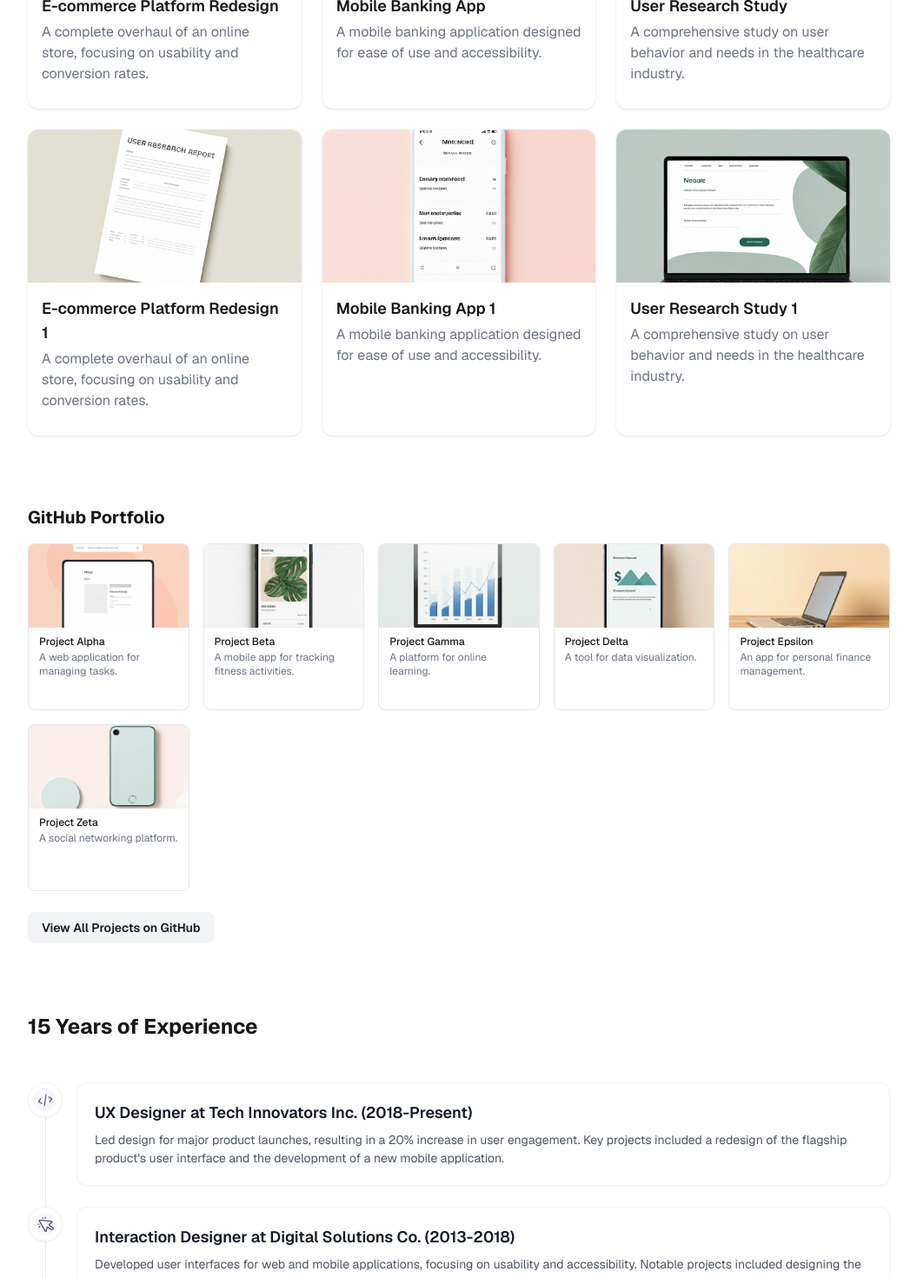
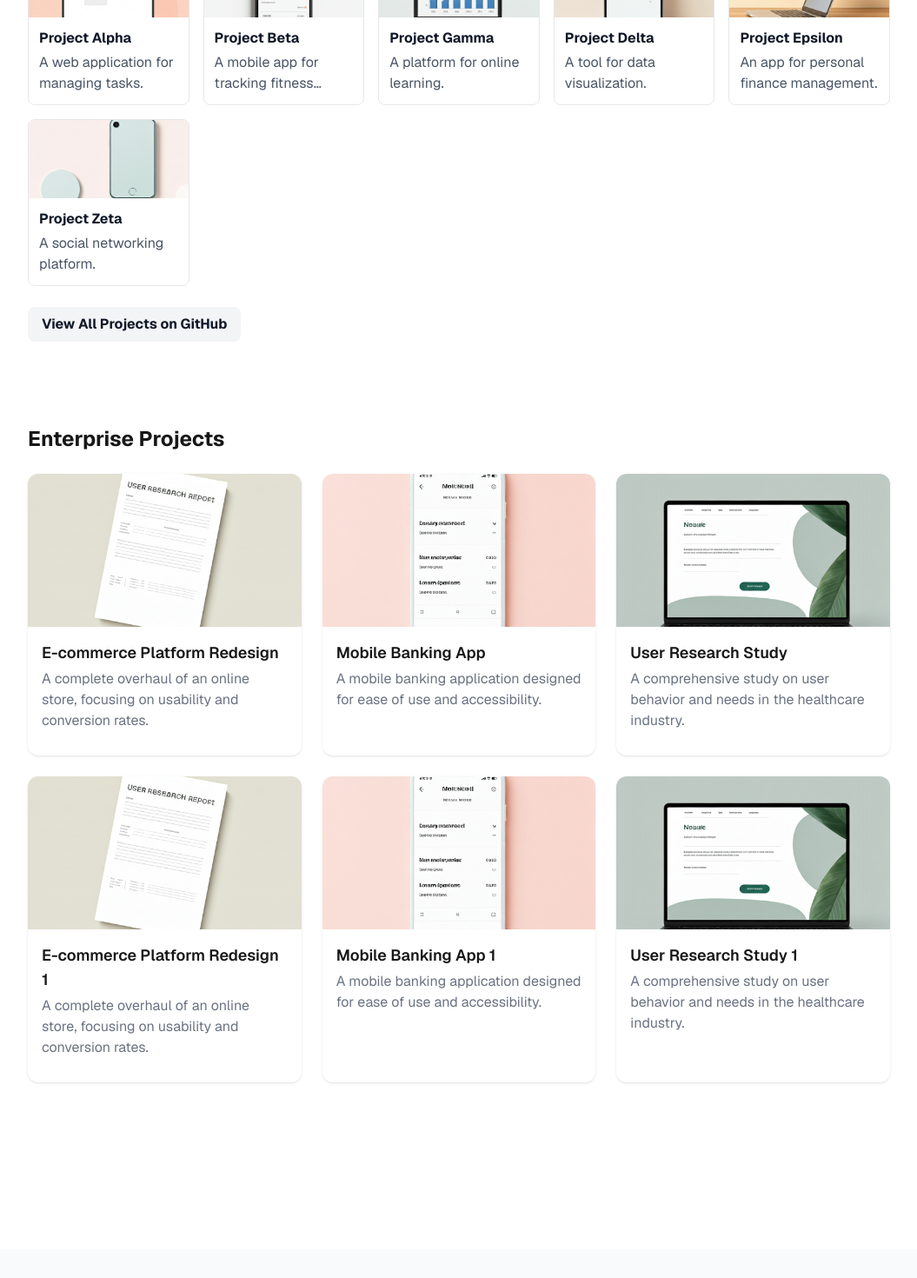
Before and after one commit to bhushanmaheshwari/bhushanmaheshwari.github.io, a Next.js app: page / in a window 1280 px wide. Shown: the part 1220-2690 px from the top of the page at 87% size, without its empty margins (112-1167 px from the left). Built offline with nearby package versions, Linux system fonts and the light colour scheme.

Commit message:
Basic layout and section detailing

```diff
--- a/src/components/Experience.js
+++ b/src/components/Experience.js
@@ -1,9 +1,8 @@
-import Image from "next/image";
 import { useState, useEffect } from "react";
+import SectionHeader from "./SectionHeader";
 import "../styles/Experience.css";
 
 export default function Experience({ data }) {
-  const [activeIndex, setActiveIndex] = useState(null);
   const [isVisible, setIsVisible] = useState(false);
 
   useEffect(() => {
@@ -16,7 +15,7 @@ export default function Experience({ data }) {
       { threshold: 0.1 }
     );
 
-    const element = document.querySelector('#experience-section');
+    const element = document.querySelector('#experience');
     if (element) observer.observe(element);
 
     return () => {
@@ -25,41 +24,35 @@ export default function Experience({ data }) {
   }, []);
 
   return (
-    <section id="experience-section" className="max-w-5xl mx-auto px-4 mb-12">
-      <h2 className="font-bold text-xl md:text-2xl mb-12 animate-fade-in-up">
-        15 Years of Experience
-      </h2>
-      <div className="experience-timeline">
-        <div className="timeline-line" />
+    <section id="experience" className="max-w-5xl mx-auto px-4 mb-8">
+      <SectionHeader title="Experience" isVisible={isVisible} />
+      <div className="relative">
+        {/* Timeline line */}
+        <div className="absolute left-1/2 transform -translate-x-1/2 w-px h-full bg-gray-200" />
 
-        <div className="timeline-items">
-          {data.map((item, idx) => (
+        {/* Timeline items */}
+        <div className="space-y-16">
+          {data.map((item, index) => (
             <div
               key={item.title}
-              className={`timeline-item ${isVisible ? 'fade-in' : 'fade-out'}`}
-              style={{ transitionDelay: `${idx * 200}ms` }}
-              onMouseEnter={() => setActiveIndex(idx)}
-              onMouseLeave={() => setActiveIndex(null)}
+              className={`relative flex items-center ${
+                index % 2 === 0 ? "md:flex-row" : "md:flex-row-reverse"
+              } ${isVisible ? "fade-in" : ""}`}
             >
-              <div className="timeline-icon">
-                <div className="timeline-icon-inner">
-                  <Image
-                    src={item.icon}
-                    alt=""
-                    width={20}
-                    height={20}
-                  />
-                </div>
+              {/* Icon */}
+              <div className={`absolute left-1/2 transform -translate-x-1/2 w-10 h-10 rounded-full bg-white border border-gray-200 flex items-center justify-center z-10 transition-all duration-300 hover:border-[#607af9] hover:shadow-[0_0_0_2px_#607af9]`}>
+                <img
+                  src={item.icon}
+                  alt={item.title}
+                  className="w-5 h-5 transition-transform duration-300 hover:rotate-12"
+                />
               </div>
 
-              <div className="timeline-content">
-                <div className="timeline-card">
-                  <div className="timeline-title">
-                    {item.title}
-                  </div>
-                  <div className="timeline-description">
-                    {item.desc}
-                  </div>
+              {/* Content */}
+              <div className={`w-full md:w-1/2 ${index % 2 === 0 ? "md:pr-20" : "md:pl-20"} pl-16`}>
+                <div className="bg-white border border-gray-200 rounded-xl p-6 shadow-sm transition-all duration-300 hover:border-[#607af9] hover:shadow-[0_0_0_2px_#607af9]">
+                  <h3 className="font-bold text-lg mb-3 text-gray-900">{item.title}</h3>
+                  <p className="text-base text-gray-600">{item.description}</p>
                 </div>
               </div>
             </div>
--- a/src/components/FeaturedProjects.js
+++ b/src/components/FeaturedProjects.js
@@ -6,7 +6,7 @@ export default function FeaturedProjects({ data }) {
 
   return (
     <section id="projects" className="max-w-5xl mx-auto px-4 mb-8">
-      <h2 className="font-bold text-xl md:text-2xl mb-4 md:mb-6 animate-fade-in-up">Featured Projects</h2>
+      <h2 className="font-bold text-xl md:text-2xl mb-4 md:mb-6 animate-fade-in-up">Enterprise Projects</h2>
       <div className="grid grid-cols-1 sm:grid-cols-2 md:grid-cols-3 gap-4 md:gap-6">
         {data.map((proj, index) => (
           <div
--- a/src/components/GithubPortfolio.js
+++ b/src/components/GithubPortfolio.js
@@ -1,29 +1,59 @@
 import Image from "next/image";
+import { useState, useEffect } from "react";
+import SectionHeader from "./SectionHeader";
+import "../styles/GithubPortfolio.css";
 
 export default function GithubPortfolio({ data }) {
+  const [isVisible, setIsVisible] = useState(false);
+
+  useEffect(() => {
+    const observer = new IntersectionObserver(
+      ([entry]) => {
+        if (entry.isIntersecting) {
+          setIsVisible(true);
+        }
+      },
+      { threshold: 0.1 }
+    );
+
+    const element = document.querySelector('#github-portfolio');
+    if (element) observer.observe(element);
+
+    return () => {
+      if (element) observer.unobserve(element);
+    };
+  }, []);
+
   return (
-    <section className="max-w-5xl mx-auto px-4 mb-8">
-      <h2 className="font-bold text-xl mb-4">GitHub Portfolio</h2>
+    <section id="github-portfolio" className="max-w-5xl mx-auto px-4 mb-8">
+      <SectionHeader title="GitHub Portfolio" isVisible={isVisible} />
       <div className="grid grid-cols-2 md:grid-cols-3 lg:grid-cols-5 gap-4">
         {data.map((proj) => (
-          <div
+          <a
             key={proj.title}
-            className="bg-white border border-gray-200 rounded-lg overflow-hidden flex flex-col h-48"
+            href={proj.githubUrl}
+            target="_blank"
+            rel="noopener noreferrer"
+            className={`bg-white border border-gray-200 rounded-lg overflow-hidden flex flex-col h-48 hover:border-[#607af9] hover:shadow-md transition-all duration-300 stagger-animation ${isVisible ? 'fade-in' : ''}`}
           >
-            <div className="relative w-full h-24">
+            <div className="relative w-full h-24 overflow-hidden">
               <Image
                 src={proj.image}
                 alt={proj.title}
                 fill
-                className="object-cover"
+                className="object-cover transition-transform duration-500 hover:scale-110"
                 sizes="(max-width: 768px) 100vw, 160px"
               />
             </div>
-            <div className="flex-1 flex flex-col px-3 py-2">
-              <div className="font-medium text-xs mb-0.5">{proj.title}</div>
-              <div className="text-gray-500 text-xs">{proj.desc}</div>
+            <div className="flex-1 flex flex-col p-3">
+              <div className="font-bold text-base mb-1 text-gray-900 hover:text-[#607af9] transition-colors duration-300">
+                {proj.title}
+              </div>
+              <div className="text-base text-gray-600 line-clamp-2">
+                {proj.desc}
+              </div>
             </div>
-          </div>
+          </a>
         ))}
       </div>
       <div className="mt-6">
@@ -31,7 +61,7 @@ export default function GithubPortfolio({ data }) {
           href="https://github.com/"
           target="_blank"
           rel="noopener noreferrer"
-          className="inline-block bg-gray-100 rounded-lg px-4 py-2 font-semibold text-sm text-gray-900 hover:bg-gray-200 transition"
+          className="inline-block bg-gray-100 rounded-lg px-4 py-2 font-bold text-base text-gray-900 hover:bg-gray-200 hover:-translate-y-0.5 transition-all duration-300"
         >
           View All Projects on GitHub
         </a>
--- a/src/components/Hero.js
+++ b/src/components/Hero.js
@@ -1,8 +1,31 @@
 import Image from "next/image";
+import { useState, useEffect } from "react";
+import SectionHeader from "./SectionHeader";
+import "../styles/Hero.css";
 
 export default function Hero({ data }) {
+  const [isVisible, setIsVisible] = useState(false);
+
+  useEffect(() => {
+    const observer = new IntersectionObserver(
+      ([entry]) => {
+        if (entry.isIntersecting) {
+          setIsVisible(true);
+        }
+      },
+      { threshold: 0.1 }
+    );
+
+    const element = document.querySelector('#hero');
+    if (element) observer.observe(element);
+
+    return () => {
+      if (element) observer.unobserve(element);
+    };
+  }, []);
+
   return (
-    <section className="max-w-5xl mx-auto px-4 mt-4 md:mt-8 mb-4 md:mb-8">
+    <section id="hero" className="max-w-5xl mx-auto px-4 mt-4 md:mt-8 mb-4 md:mb-8">
       <div className="relative rounded-xl overflow-hidden bg-white" style={{ height: 'min(500px, 80vh)' }}>
         <Image
           src={data.image}
@@ -13,13 +36,13 @@ export default function Hero({ data }) {
           sizes="(max-width: 768px) 100vw, (max-width: 1200px) 50vw, 33vw"
         />
         <div className="absolute inset-0 flex flex-col items-center justify-center bg-black/30 p-4 md:p-8 pt-24 md:pt-32">
-          <h1 className="text-white font-extrabold text-3xl sm:text-4xl md:text-6xl text-center mb-2 md:mb-4 animate-fade-in-up drop-shadow-lg">
+          <h1 className={`text-white font-extrabold text-4xl sm:text-5xl md:text-7xl text-center mb-4 md:mb-6 drop-shadow-lg ${isVisible ? 'fade-in' : ''}`}>
             {data.headline}
           </h1>
-          <p className="text-white text-base sm:text-lg md:text-xl text-center mb-6 md:mb-8 max-w-2xl animate-fade-in-up animation-delay-200 drop-shadow-md">
+          <p className={`text-white text-lg sm:text-xl md:text-2xl text-center mb-8 md:mb-10 max-w-3xl drop-shadow-md ${isVisible ? 'fade-in' : ''}`} style={{ animationDelay: '0.2s' }}>
             {data.subtext}
           </p>
-          <div className="flex gap-4 md:gap-6 animate-fade-in-up animation-delay-400">
+          <div className={`flex gap-4 md:gap-6 ${isVisible ? 'fade-in' : ''}`} style={{ animationDelay: '0.4s' }}>
             {data.socialLinks.map((social) => (
               <a
                 key={social.name}
--- /dev/null
+++ b/src/components/SectionHeader.js
@@ -0,0 +1,9 @@
+import { useState, useEffect } from "react";
+
+export default function SectionHeader({ title, isVisible }) {
+  return (
+    <h2 className={`font-extrabold text-3xl md:text-4xl mb-12 text-gray-900 text-center ${isVisible ? 'fade-in' : ''}`}>
+      {title}
+    </h2>
+  );
+}
--- a/src/components/StitchDesign.js
+++ b/src/components/StitchDesign.js
@@ -39,15 +39,26 @@ export default function StitchDesign({ data }) {
   return (
     <div className="min-h-screen bg-white font-sans">
       <Navbar data={data.navbar} />
-      <main className="flex flex-col gap-12">
-        <SectionFadeIn><Hero data={data.hero} /></SectionFadeIn>
-        <SectionFadeIn><CoreCompetencies data={data.coreCompetencies} /></SectionFadeIn>
-        <SectionFadeIn><FeaturedProjects data={data.featuredProjects} /></SectionFadeIn>
-        <SectionFadeIn><GithubPortfolio data={data.githubPortfolio} /></SectionFadeIn>
-        <SectionFadeIn><Experience data={data.experience} /></SectionFadeIn>
-        <SectionFadeIn><Certifications data={data.certifications} /></SectionFadeIn>
-        <SectionFadeIn><OnlineCourses data={data.onlineCourses} /></SectionFadeIn>
-        <SectionFadeIn><AboutMe data={data.aboutMe} /></SectionFadeIn>
+      <main className="flex flex-col">
+        {/* Section 1: Hero and Core Competencies */}
+        <section className="bg-gradient-to-b from-white to-gray-50">
+          <SectionFadeIn className="mb-16"><Hero data={data.hero} /></SectionFadeIn>
+          <SectionFadeIn className="mb-24"><CoreCompetencies data={data.coreCompetencies} /></SectionFadeIn>
+        </section>
+
+        {/* Section 2: Projects */}
+        <section className="bg-white py-24">
+          <SectionFadeIn className="mb-24"><GithubPortfolio data={data.githubPortfolio} /></SectionFadeIn>
+          <SectionFadeIn className="mb-24"><FeaturedProjects data={data.featuredProjects} /></SectionFadeIn>
+        </section>
+
+        {/* Section 3: About and Experience */}
+        <section className="bg-gradient-to-b from-gray-50 to-white py-24">
+          <SectionFadeIn className="mb-24"><Experience data={data.experience} /></SectionFadeIn>
+          <SectionFadeIn className="mb-24"><Certifications data={data.certifications} /></SectionFadeIn>
+          <SectionFadeIn className="mb-24"><OnlineCourses data={data.onlineCourses} /></SectionFadeIn>
+          <SectionFadeIn className="mb-24"><AboutMe data={data.aboutMe} /></SectionFadeIn>
+        </section>
       </main>
       <Footer data={data.footer} />
 
@@ -78,7 +89,7 @@ export default function StitchDesign({ data }) {
 }
 
 // Enhanced Fade-in animation wrapper for sections
-function SectionFadeIn({ children }) {
+function SectionFadeIn({ children, className = '' }) {
   const ref = useRef(null);
 
   useEffect(() => {
@@ -112,7 +123,7 @@ function SectionFadeIn({ children }) {
   return (
     <section
       ref={ref}
-      className="opacity-0 translate-y-8 transition-all duration-1000 ease-out"
+      className={`opacity-0 translate-y-8 transition-all duration-1000 ease-out ${className}`}
     >
       {children}
     </section>
--- a/src/styles/Experience.css
+++ b/src/styles/Experience.css
@@ -119,3 +119,19 @@
   font-size: 0.875rem;
   line-height: 1.5;
 }
+
+/* Animation classes */
+.fade-in {
+  animation: fadeIn 0.5s ease-out forwards;
+}
+
+@keyframes fadeIn {
+  from {
+    opacity: 0;
+    transform: translateY(20px);
+  }
+  to {
+    opacity: 1;
+    transform: translateY(0);
+  }
+}
--- /dev/null
+++ b/src/styles/GithubPortfolio.css
@@ -0,0 +1,137 @@
+.github-portfolio {
+  position: relative;
+}
+
+.github-grid {
+  display: grid;
+  grid-template-columns: repeat(2, 1fr);
+  gap: 1rem;
+}
+
+@media (min-width: 768px) {
+  .github-grid {
+    grid-template-columns: repeat(3, 1fr);
+  }
+}
+
+@media (min-width: 1024px) {
+  .github-grid {
+    grid-template-columns: repeat(5, 1fr);
+  }
+}
+
+.github-card {
+  background-color: white;
+  border: 1px solid #e5e7eb;
+  border-radius: 0.5rem;
+  overflow: hidden;
+  display: flex;
+  flex-direction: column;
+  height: 12rem;
+  transition: all 300ms ease;
+  cursor: pointer;
+  position: relative;
+}
+
+.github-card:hover {
+  transform: translateY(-4px);
+  box-shadow: 0 4px 6px -1px rgb(0 0 0 / 0.1), 0 2px 4px -2px rgb(0 0 0 / 0.1);
+  border-color: #607af9;
+}
+
+.github-card::before {
+  content: '';
+  position: absolute;
+  inset: 0;
+  background: linear-gradient(to bottom, transparent 0%, rgba(96, 122, 249, 0.1) 100%);
+  opacity: 0;
+  transition: opacity 300ms ease;
+}
+
+.github-card:hover::before {
+  opacity: 1;
+}
+
+.github-image-container {
+  position: relative;
+  width: 100%;
+  height: 6rem;
+  overflow: hidden;
+}
+
+.github-image {
+  object-fit: cover;
+  transition: transform 500ms ease;
+}
+
+.github-card:hover .github-image {
+  transform: scale(1.1);
+}
+
+.github-content {
+  flex: 1;
+  display: flex;
+  flex-direction: column;
+  padding: 0.75rem;
+}
+
+.github-title {
+  font-weight: 500;
+  font-size: 0.75rem;
+  margin-bottom: 0.125rem;
+  color: #111827;
+  transition: color 300ms ease;
+}
+
+.github-card:hover .github-title {
+  color: #607af9;
+}
+
+.github-description {
+  color: #6b7280;
+  font-size: 0.75rem;
+  line-height: 1.25;
+}
+
+.github-link {
+  display: inline-block;
+  background-color: #f3f4f6;
+  border-radius: 0.5rem;
+  padding: 0.5rem 1rem;
+  font-weight: 600;
+  font-size: 0.875rem;
+  color: #111827;
+  transition: all 300ms ease;
+}
+
+.github-link:hover {
+  background-color: #e5e7eb;
+  transform: translateY(-2px);
+}
+
+/* Animation classes */
+.fade-in {
+  animation: fadeIn 0.5s ease-out forwards;
+}
+
+@keyframes fadeIn {
+  from {
+    opacity: 0;
+    transform: translateY(20px);
+  }
+  to {
+    opacity: 1;
+    transform: translateY(0);
+  }
+}
+
+.stagger-animation {
+  opacity: 0;
+  animation: fadeIn 0.5s ease-out forwards;
+}
+
+.stagger-animation:nth-child(1) { animation-delay: 0.1s; }
+.stagger-animation:nth-child(2) { animation-delay: 0.2s; }
+.stagger-animation:nth-child(3) { animation-delay: 0.3s; }
+.stagger-animation:nth-child(4) { animation-delay: 0.4s; }
+.stagger-animation:nth-child(5) { animation-delay: 0.5s; }
--- /dev/null
+++ b/src/styles/Hero.css
@@ -0,0 +1,15 @@
+/* Animation classes */
+.fade-in {
+  animation: fadeIn 0.5s ease-out forwards;
+}
+
+@keyframes fadeIn {
+  from {
+    opacity: 0;
+    transform: translateY(20px);
+  }
+  to {
+    opacity: 1;
+    transform: translateY(0);
+  }
+}
```
